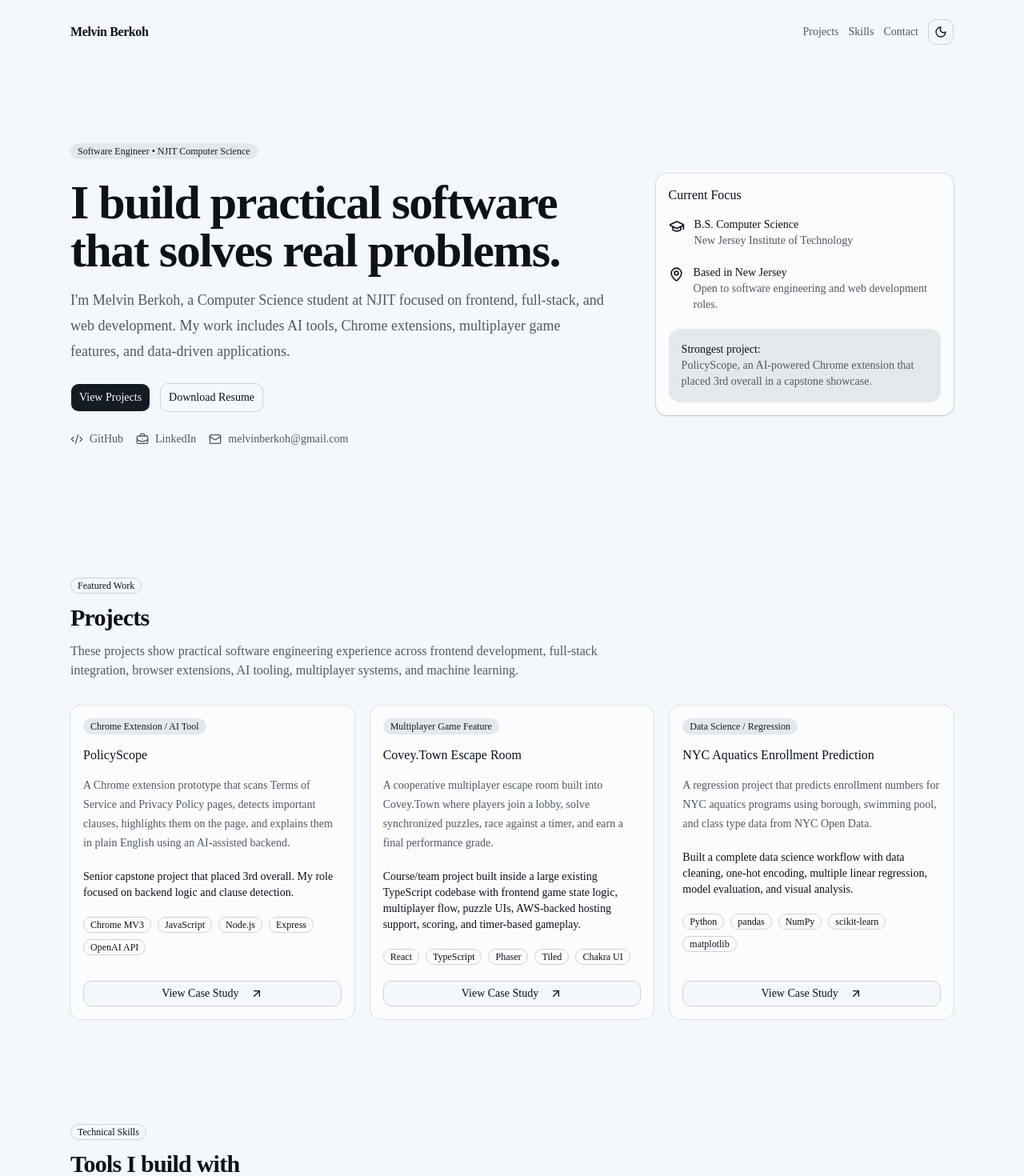
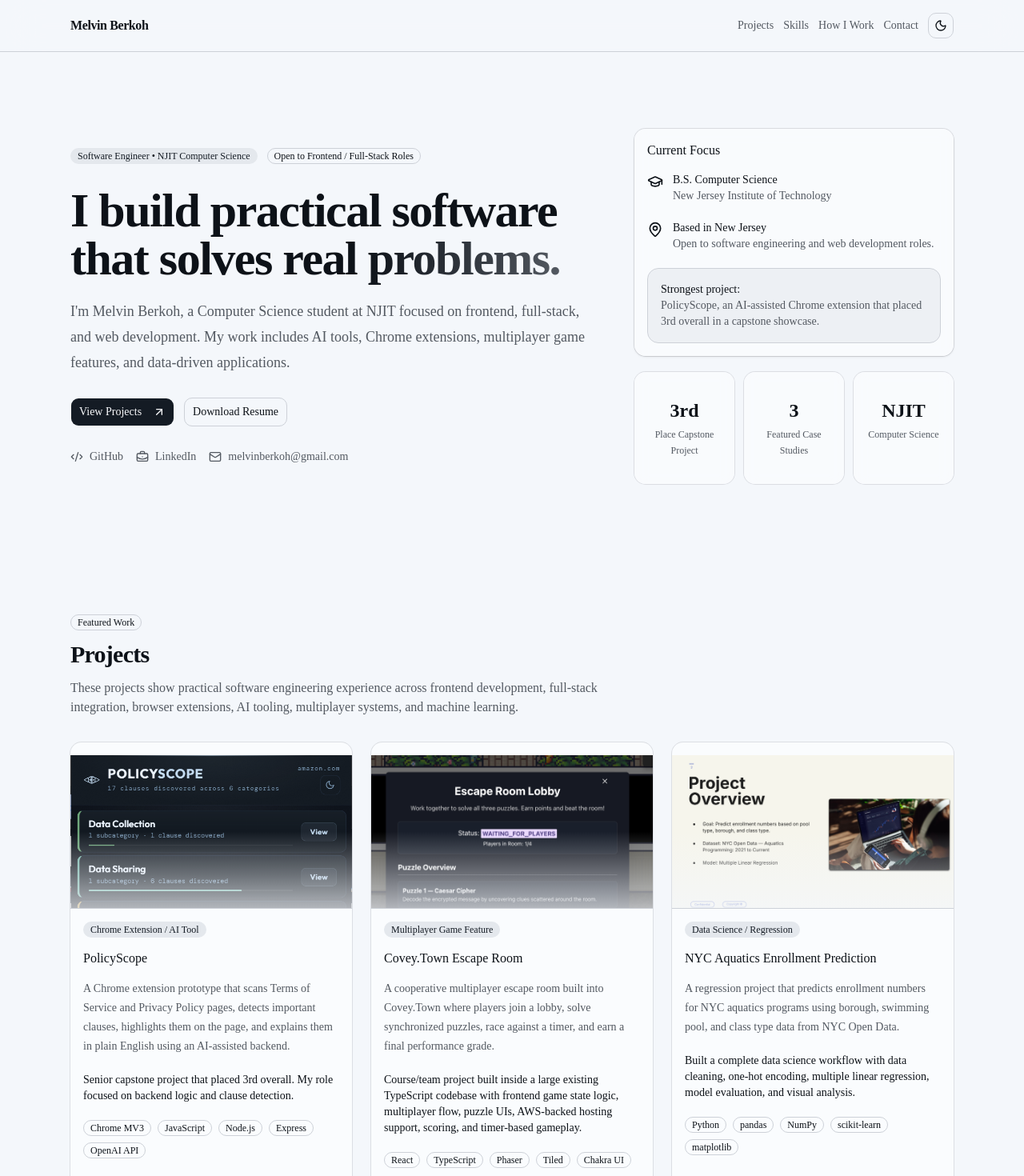
Before and after one commit to MelvinBerkoh/Portfolio, a Next.js app: page / in a window 1280 px wide. Shown: the top 1470 px of the page at 80% size. Built offline with nearby package versions, Linux system fonts and the light colour scheme.

Commit message:
Refine homepage project card styling

```diff
--- a/src/components/home/home-page.tsx
+++ b/src/components/home/home-page.tsx
@@ -1,5 +1,6 @@
 "use client";
 
+import Image from "next/image";
 import Link from "next/link";
 import { motion } from "motion/react";
 import {
@@ -61,12 +62,34 @@
   },
 ];
 
+const stats = [
+  {
+    value: "3rd",
+    label: "Place Capstone Project",
+  },
+  {
+    value: "3",
+    label: "Featured Case Studies",
+  },
+  {
+    value: "NJIT",
+    label: "Computer Science",
+  },
+];
+
 export function HomePage() {
   const featuredProjects = projects.filter((project) => project.featured);
 
   return (
-    <main className="min-h-screen bg-background text-foreground">
-      <nav className="mx-auto flex max-w-6xl items-center justify-between px-6 py-6">
+    <main className="min-h-screen overflow-hidden bg-background text-foreground">
+      <div className="pointer-events-none fixed inset-0 -z-10">
+        <div className="absolute left-1/2 top-0 h-[420px] w-[420px] -translate-x-1/2 rounded-full bg-primary/10 blur-3xl" />
+        <div className="absolute right-[-120px] top-48 h-[360px] w-[360px] rounded-full bg-muted-foreground/10 blur-3xl" />
+        <div className="absolute bottom-0 left-[-120px] h-[360px] w-[360px] rounded-full bg-primary/10 blur-3xl" />
+      </div>
+
+      <nav className="sticky top-0 z-50 border-b bg-background/75 backdrop-blur-xl">
+        <div className="mx-auto flex max-w-6xl items-center justify-between px-6 py-4">
           <Link href="/" className="font-semibold tracking-tight">
             Melvin Berkoh
           </Link>
@@ -85,6 +108,12 @@
               Skills
             </Link>
             <Link
+              href="#work"
+              className="hidden text-sm text-muted-foreground transition hover:text-foreground sm:inline"
+            >
+              How I Work
+            </Link>
+            <Link
               href="#contact"
               className="hidden text-sm text-muted-foreground transition hover:text-foreground sm:inline"
             >
@@ -92,22 +121,31 @@
             </Link>
             <ThemeToggle />
           </div>
+        </div>
       </nav>
 
-      <section className="mx-auto grid max-w-6xl gap-10 px-6 py-16 md:grid-cols-[1.3fr_0.7fr] md:items-center md:py-24">
+      <section className="mx-auto grid max-w-6xl gap-10 px-6 py-16 md:grid-cols-[1.25fr_0.75fr] md:items-center md:py-24">
         <motion.div
           initial={{ opacity: 0, y: 18 }}
           animate={{ opacity: 1, y: 0 }}
           transition={{ duration: 0.45 }}
-          className="space-y-6"
+          className="space-y-7"
         >
+          <div className="flex flex-wrap gap-3">
             <Badge variant="secondary" className="w-fit">
               Software Engineer • NJIT Computer Science
             </Badge>
+            <Badge variant="outline" className="w-fit">
+              Open to Frontend / Full-Stack Roles
+            </Badge>
+          </div>
 
-          <div className="space-y-4">
+          <div className="space-y-5">
             <h1 className="max-w-4xl text-4xl font-bold tracking-tight sm:text-5xl md:text-6xl">
-              I build practical software that solves real problems.
+              I build practical software that{" "}
+              <span className="bg-gradient-to-r from-foreground via-foreground to-muted-foreground bg-clip-text text-transparent">
+                solves real problems.
+              </span>
             </h1>
 
             <p className="max-w-2xl text-lg leading-8 text-muted-foreground">
@@ -119,8 +157,11 @@
           </div>
 
           <div className="flex flex-col gap-3 sm:flex-row">
-            <Button asChild size="lg">
-              <Link href="#projects">View Projects</Link>
+            <Button asChild size="lg" className="group">
+              <Link href="#projects">
+                View Projects
+                <ArrowUpRight className="ml-2 h-4 w-4 transition group-hover:translate-x-0.5 group-hover:-translate-y-0.5" />
+              </Link>
             </Button>
 
             <Button asChild variant="outline" size="lg">
@@ -163,8 +204,9 @@
           initial={{ opacity: 0, scale: 0.96 }}
           animate={{ opacity: 1, scale: 1 }}
           transition={{ duration: 0.45, delay: 0.1 }}
+          className="space-y-5"
         >
-          <Card className="border-border/70 shadow-sm">
+          <Card className="border-border/70 bg-card/80 shadow-sm backdrop-blur">
             <CardHeader>
               <CardTitle>Current Focus</CardTitle>
             </CardHeader>
@@ -189,33 +231,52 @@
                 </div>
               </div>
 
-              <div className="rounded-xl bg-muted p-4">
+              <div className="rounded-xl border bg-muted/60 p-4">
                 <p className="font-medium text-foreground">
                   Strongest project:
                 </p>
                 <p>
-                  PolicyScope, an AI-powered Chrome extension that placed 3rd
+                  PolicyScope, an AI-assisted Chrome extension that placed 3rd
                   overall in a capstone showcase.
                 </p>
               </div>
             </CardContent>
           </Card>
+
+          <div className="grid grid-cols-3 gap-3">
+            {stats.map((stat) => (
+              <Card key={stat.label} className="bg-card/80 backdrop-blur">
+                <CardContent className="p-4 text-center">
+                  <p className="text-2xl font-bold">{stat.value}</p>
+                  <p className="mt-1 text-xs leading-5 text-muted-foreground">
+                    {stat.label}
+                  </p>
+                </CardContent>
+              </Card>
+            ))}
+          </div>
         </motion.div>
       </section>
 
-      <section id="projects" className="mx-auto max-w-6xl px-6 py-16">
+      <section
+        id="projects"
+        className="mx-auto max-w-6xl px-6 py-16 select-none"
+      >
         <div className="mb-8 max-w-2xl space-y-3">
           <Badge variant="outline">Featured Work</Badge>
           <h2 className="text-3xl font-bold tracking-tight">Projects</h2>
           <p className="text-muted-foreground">
             These projects show practical software engineering experience across
-            frontend development, full-stack integration, browser extensions,
-            AI tooling, multiplayer systems, and machine learning.
+            frontend development, full-stack integration, browser extensions, AI
+            tooling, multiplayer systems, and machine learning.
           </p>
         </div>
 
-        <div className="grid gap-5 md:grid-cols-3">
-          {featuredProjects.map((project, index) => (
+        <div className="grid gap-6 md:grid-cols-3">
+          {featuredProjects.map((project, index) => {
+            const previewImage = project.screenshots?.[0]?.src;
+
+            return (
               <motion.div
                 key={project.slug}
                 initial={{ opacity: 0, y: 16 }}
@@ -223,11 +284,27 @@
                 viewport={{ once: true }}
                 transition={{ duration: 0.35, delay: index * 0.08 }}
               >
-              <Card className="flex h-full flex-col transition hover:-translate-y-1 hover:shadow-md">
-                <CardHeader>
-                  <div className="mb-3">
-                    <Badge variant="secondary">{project.category}</Badge>
+                <Card className="group flex h-full flex-col overflow-hidden transition hover:-translate-y-1 hover:shadow-xl">
+                  <div className="relative h-48 overflow-hidden border-b bg-muted">
+                    {previewImage ? (
+                      <Image
+                        src={previewImage}
+                        alt={`${project.title} preview`}
+                        fill
+                        className="object-cover object-top transition duration-500 group-hover:scale-105"
+                      />
+                    ) : (
+                      <div className="h-full w-full bg-gradient-to-br from-muted to-background" />
+                    )}
+
+                    <div className="absolute inset-0 bg-gradient-to-t from-background/70 via-transparent to-transparent" />
                   </div>
+
+                  <CardHeader className="space-y-3">
+                    <Badge variant="secondary" className="w-fit">
+                      {project.category}
+                    </Badge>
+
                     <CardTitle className="leading-tight">
                       {project.title}
                     </CardTitle>
@@ -248,16 +325,21 @@
                       ))}
                     </div>
 
-                  <Button asChild variant="outline" className="mt-auto">
+                    <Button
+                      asChild
+                      variant="outline"
+                      className="mt-auto group/button"
+                    >
                       <Link href={`/projects/${project.slug}`}>
                         View Case Study
-                      <ArrowUpRight className="ml-2 h-4 w-4" />
+                        <ArrowUpRight className="ml-2 h-4 w-4 transition group-hover/button:translate-x-0.5 group-hover/button:-translate-y-0.5" />
                       </Link>
                     </Button>
                   </CardContent>
                 </Card>
               </motion.div>
-          ))}
+            );
+          })}
         </div>
       </section>
 
@@ -274,15 +356,26 @@
         </div>
 
         <div className="flex flex-wrap gap-3">
-          {skills.map((skill) => (
-            <Badge key={skill} variant="secondary" className="px-4 py-2 text-sm">
+          {skills.map((skill, index) => (
+            <motion.div
+              key={skill}
+              initial={{ opacity: 0, y: 8 }}
+              whileInView={{ opacity: 1, y: 0 }}
+              viewport={{ once: true }}
+              transition={{ duration: 0.25, delay: index * 0.025 }}
+            >
+              <Badge
+                variant="secondary"
+                className="px-4 py-2 text-sm transition hover:-translate-y-0.5 hover:bg-primary hover:text-primary-foreground"
+              >
                 {skill}
               </Badge>
+            </motion.div>
           ))}
         </div>
       </section>
 
-      <section className="mx-auto max-w-6xl px-6 py-16">
+      <section id="work" className="mx-auto max-w-6xl px-6 py-16">
         <div className="mb-8 max-w-3xl space-y-3">
           <Badge variant="outline">How I Work</Badge>
           <h2 className="text-3xl font-bold tracking-tight">
@@ -319,7 +412,7 @@
       </section>
 
       <section className="mx-auto max-w-6xl px-6 py-16">
-        <Card>
+        <Card className="overflow-hidden">
           <CardContent className="grid gap-8 p-6 md:grid-cols-2 md:p-8">
             <div className="space-y-3">
               <Badge variant="outline">About</Badge>
```
Lines whose indentation alone changed are shown as unchanged.
